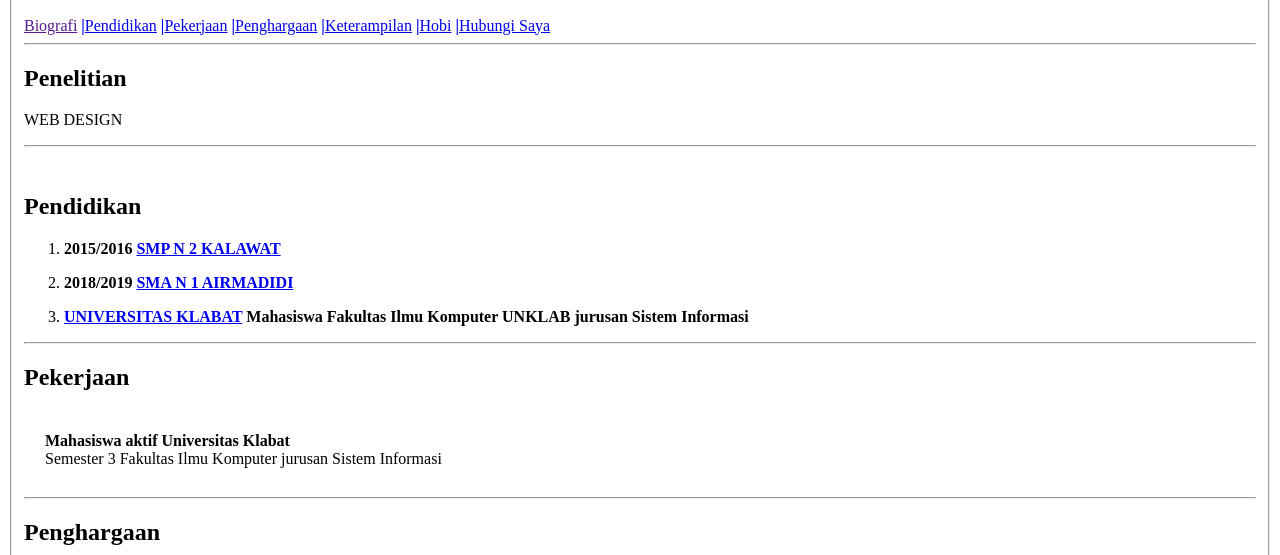
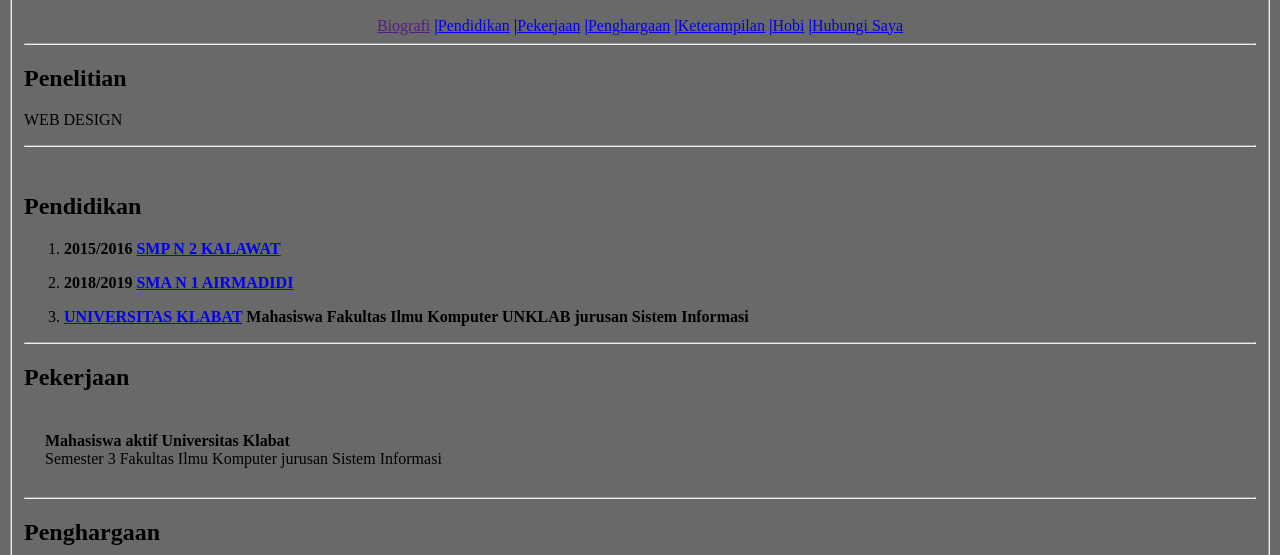
Before and after one commit to ExelSumampouw/CV, a plain HTML site: page index.html in a window 1280 px wide. Shown: the part 245-800 px from the top of the page. Drawn offline with Linux system fonts and the light colour scheme.

Commit message:
CV Sederhana

```diff
--- a/index.html
+++ b/index.html
@@ -4,6 +4,7 @@
     <fieldset>
     <meta charset="UTF-8">
     <meta name="viewport" content="width=device-width, initial-scale=1.0">
+    <link rel="stylesheet" href="style.css">
     <title>CV Sederhana</title>
 </head>
 <body>
--- /dev/null
+++ b/style.css
@@ -0,0 +1,7 @@
+nav{
+    text-align: center;
+}
+
+body{
+    background-color: dimgray;
+}
```
